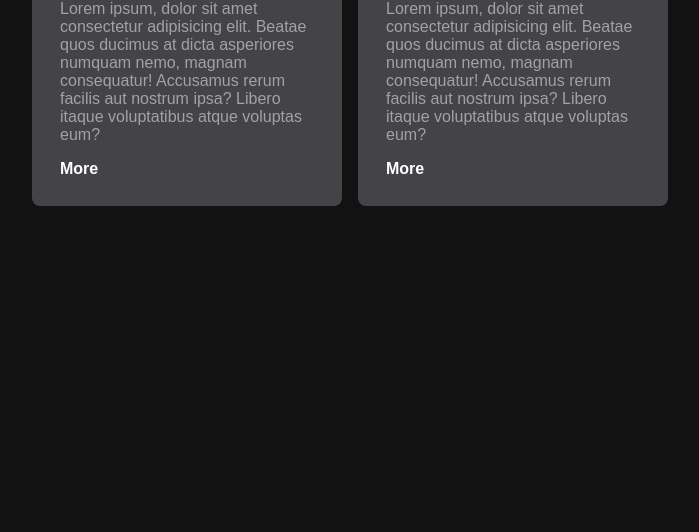
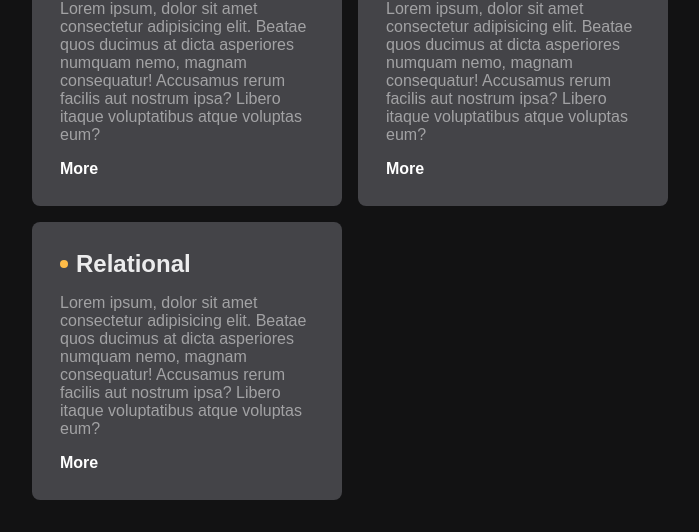
Before and after one commit to FranciscoPauloAbreuAlves/Filtro-CaixaAjuda, a plain HTML site: page index.html in a window 1280 px wide. Shown: the part 557-1089 px from the top of the page, without its empty margins (290-989 px from the left). Before the commit the page ends 800 px from the top, so only its background shows below. Drawn offline with Linux system fonts and the light colour scheme.

Commit message:
Inserindo caixa smiley

```diff
--- a/index.html
+++ b/index.html
@@ -58,6 +58,15 @@
           <p> Lorem ipsum, dolor sit amet consectetur adipisicing elit. Beatae quos ducimus at dicta asperiores numquam nemo, magnam consequatur! Accusamus rerum facilis aut nostrum ipsa? Libero itaque voluptatibus atque voluptas eum?</p>
           <a href="#">More</a>
         </li>
+
+        <li>
+          <div class="header">
+            <i class="ph-smiley"></i>
+            <h2>Relational</h2>
+          </div>
+          <p> Lorem ipsum, dolor sit amet consectetur adipisicing elit. Beatae quos ducimus at dicta asperiores numquam nemo, magnam consequatur! Accusamus rerum facilis aut nostrum ipsa? Libero itaque voluptatibus atque voluptas eum?</p>
+          <a href="#">More</a>
+        </li>
       </ul>
     </main>
   </body>
```
